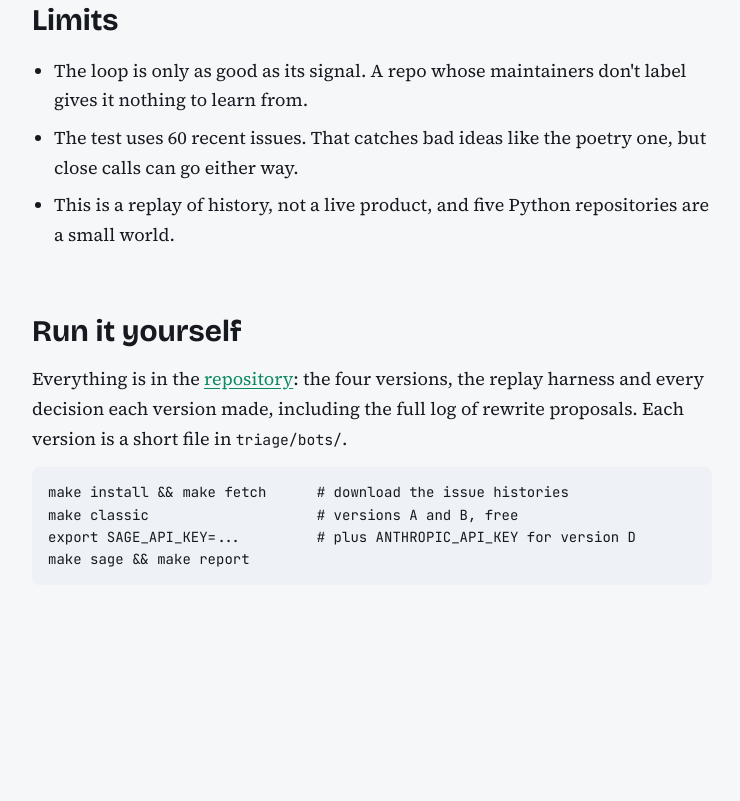
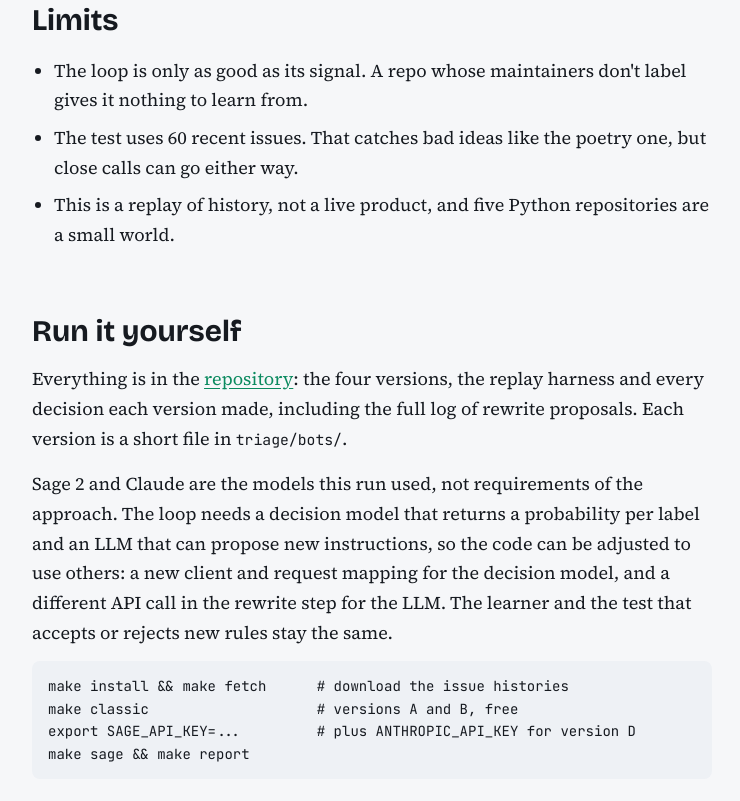
Before and after one commit to ssantomauro/self-evolving-triage, a plain HTML site: page docs/index.html in a window 1280 px wide. Shown: the part 7898-8699 px from the top of the page, without its empty margins (268-1008 px from the left). Before the commit the page ends 8561 px from the top, so only its background shows below. Drawn offline with nearby package versions, Linux system fonts and the light colour scheme.

Commit message:
README and article: the code can be adjusted to other LLMs and decision models
Co-Authored-By: Claude Opus 5.5 <noreply@anthropic.com>

```diff
--- a/docs/index.html
+++ b/docs/index.html
@@ -313,6 +313,7 @@ pre { background: var(--soft); border-radius: 8px; padding: 14px 16px; overflow-
 <section class="col">
   <h2>Run it yourself</h2>
   <p>Everything is in the <a href="https://github.com/ssantomauro/self-evolving-triage">repository</a>: the four versions, the replay harness and every decision each version made, including the full log of rewrite proposals. Each version is a short file in <code>triage/bots/</code>.</p>
+  <p>Sage 2 and Claude are the models this run used, not requirements of the approach. The loop needs a decision model that returns a probability per label and an LLM that can propose new instructions, so the code can be adjusted to use others: a new client and request mapping for the decision model, and a different API call in the rewrite step for the LLM. The learner and the test that accepts or rejects new rules stay the same.</p>
 <pre>make install &amp;&amp; make fetch      # download the issue histories
 make classic                    # versions A and B, free
 export SAGE_API_KEY=...         # plus ANTHROPIC_API_KEY for version D
```
Also changed, not shown: 1 other file.
